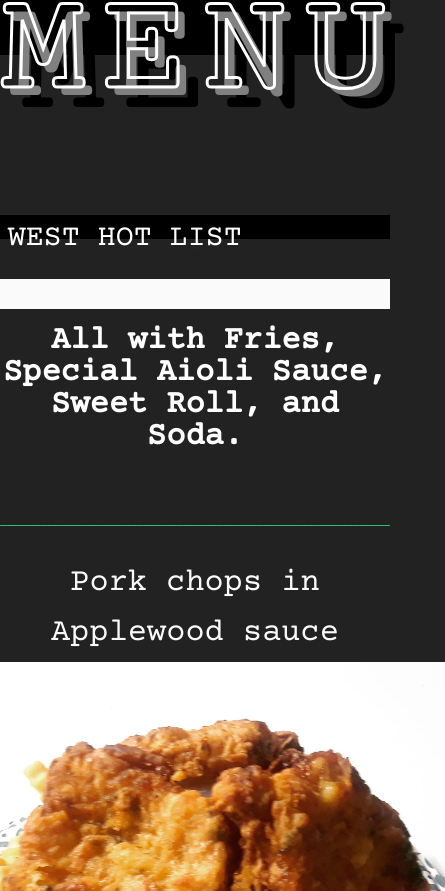
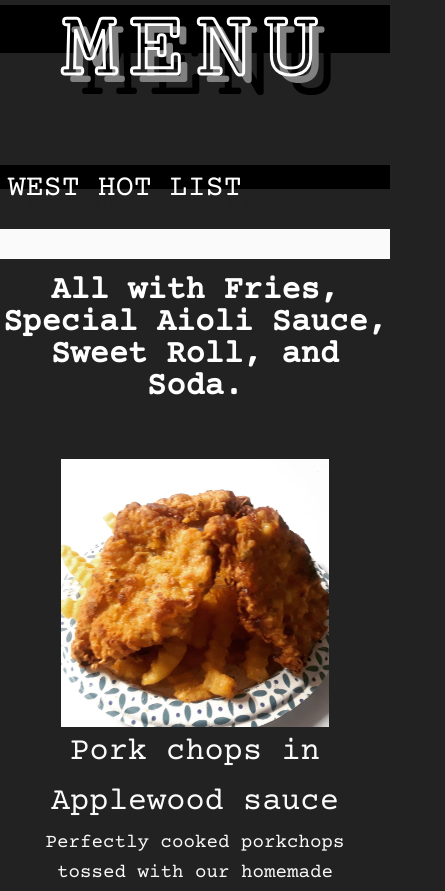
Before and after one commit to mjedwards/chefwes, a React (Create React App) app in the folder chef/: page / in a window 390 px wide. Shown: the part 1109-2000 px from the top of the page, 445 px wide, since content can reach past the window. Built offline with nearby package versions, Linux system fonts and the light colour scheme.

Commit message:
made minor changes

```diff
--- a/chef/package.json
+++ b/chef/package.json
@@ -12,6 +12,7 @@
     "react-dom": "^17.0.1",
     "react-router-dom": "^5.2.0",
     "react-scripts": "4.0.1",
+    "react-scroll": "^1.8.1",
     "web-vitals": "^0.2.4"
   },
   "scripts": {
--- a/chef/public/index.html
+++ b/chef/public/index.html
@@ -26,7 +26,7 @@
     -->
     <link rel="preconnect" href="https://fonts.gstatic.com">
     <link href="https://fonts.googleapis.com/css2?family=Courier+Prime&display=swap" rel="stylesheet">
-    <title>Chef West</title>
+    <title>Chef West Creations</title>
   </head>
   <body>
     <noscript>You need to enable JavaScript to run this app.</noscript>
--- a/chef/src/App.css
+++ b/chef/src/App.css
@@ -87,9 +87,9 @@ table {
   background-color: #222222;
 }
 
-.phone-nav {
+/* .phone-nav {
   float: right;
-}
+} */
 
 .phone-nav p {
   color: #ffffff;
@@ -193,7 +193,7 @@ table {
 }
 .ant-list * {
   color: #FAFAFA;
-  font-size: 1.2rem;
+  font-size: 2.2rem;
 }
 .ant-list-item-meta-content {
   color: #ffffff;
@@ -386,7 +386,7 @@ table {
 
 @media only screen and (max-width: 1000px) {
   .yelp {
-    width: 4%;
+    width: 40px;
   }
 }
 
@@ -399,6 +399,13 @@ table {
 }
 
 @media only screen and (max-width: 600px) {
+
+  #root > div > div:nth-child(1) > ul > li:nth-child(3) > div > span {
+    content: 'Call';
+    color: white;
+    float: right;
+  }
+
   .menu-container {
     display: flex;
     flex-flow: column;
@@ -420,12 +427,26 @@ table {
     left: 50%;
   }
 
+  .new-size {
+    width: 75% !important;
+  }
+
+  #gallery > div > div > div {
+    display: flex !important;
+    flex-flow: row wrap !important;
+  }
+
+  #gallery > div > div > div > div {
+    width: 50% !important;
+    max-width: 50% !important;
+  }
+
   .ant-list-item {
     width: 100vw;
   }
 
   .ant-col-24 h1 {
-    font-size: 9rem;
+    font-size: 6rem;
   }
 
   .ant-divider-horizontal.ant-divider-with-text {
@@ -448,7 +469,7 @@ table {
 
 .hours {
   width: 100vw;
-  font-size: 11px;
+  font-size: 15px;
 }
 
 .ant-divider-inner-text {
--- a/chef/src/Navigation.js
+++ b/chef/src/Navigation.js
@@ -1,5 +1,5 @@
 import React, { useState } from 'react'
-import { Link } from "react-router-dom";
+// import { Link } from "react-router-dom";
 import { Menu } from 'antd';
 
 
@@ -12,12 +12,15 @@ const Nav = () => {
     return (
         <div>
             <Menu onClick={handleClick} selectedKeys={[current]} mode="horizontal" className='nav-bar'>
-                <Menu.Item key="menu">
-                    <Link to="/"> See the menu!</Link>
-                </Menu.Item>
-                <Menu.Item key="cell" className='phone-nav'>
+            <Menu.Item key="cell" className='phone-nav'>
                     <p>Place an Order: <a href='tel:954-203-1996'>954-203-1996</a></p>
                 </Menu.Item>
+                {/* <Menu.Item key="cell" className='phone-nav'>
+                    <p>Place an Order: <a href='tel:954-203-1996'>954-203-1996</a></p>
+                </Menu.Item> */}
+                {/* <Menu.Item key="menu">
+                    <Link to="/#menu"> See the menu!</Link>
+                </Menu.Item> */}
             </Menu>
         </div>
     )
--- a/chef/src/menu/FoodMenu.js
+++ b/chef/src/menu/FoodMenu.js
@@ -31,55 +31,55 @@ const entrees = [
         title: 'Pork chops in Applewood sauce ',
         description: 'Perfectly cooked porkchops tossed with our homemade applewood sauce',
         price: '$13.00',
-        foodImage: <Image width={500} src={porkchops}/>
+        foodImage: <Image className="new-size"  src={porkchops}/>
       },
       {
         title: 'Turkey Infusion (regular or sweet)',
         description: 'Ground turkey prepared with our special seasoning and made to perfection',
         price: '$13.00',
-        foodImage: <Image width={500} src={turkey}/>
+        foodImage: <Image className="new-size"  src={turkey}/>
       },
       {
         title: 'Tilapia Fish Fried',
         description: 'Tilapia fried to perfection with our best seasoning',
         price: '$11.00',
-        foodImage: <Image width={500} src={tilapia}/>
+        foodImage: <Image className="new-size"  src={tilapia}/>
       },
       {
         title: 'BBQ Wings',
         description: 'Wings tossed with our special bbq sauce',
         price: '$15.00',
-        foodImage: <Image width={500} src={bbqwings}/>
+        foodImage: <Image className="new-size"  src={bbqwings}/>
       },
       {
         title: 'Honey Garlic Wings',
         description: 'Wings tossed with our homemade honey garlic sauce',
         price: '$15.00',
-        foodImage: <Image width={500} src={honeygarlic}/>
+        foodImage: <Image className="new-size"  src={honeygarlic}/>
       },
       {
         title: 'Baked Wings',
         description: 'Flavorful wings baked with seasoning and herbs',
         price: '$15.00',
-        foodImage: <Image width={500} src={baked}/>
+        foodImage: <Image className="new-size"  src={baked}/>
       },
       {
         title: 'Lemon Zest Wings',
         description: 'Wings tossed with fresh lemon zest and herbs',
         price: '$15.00',
-        foodImage: <Image width={500} src={zest}/>
+        foodImage: <Image className="new-size"  src={zest}/>
       },
       {
         title: 'Fried Boneless Chicken',
         description: 'Chicken fried and seasoned to perfection.',
         price: '$15.00',
-        foodImage: <Image width={500} src={boneless}/>
+        foodImage: <Image className="new-size"  src={boneless}/>
       },
       {
         title: 'Fried Shrimp',
         description: 'Shrimp fried and seasoned to perfection.',
         price: '$15.00',
-        foodImage: <Image width={500} src={shrimp}/>
+        foodImage: <Image className="new-size"  src={shrimp}/>
       }
   ];
 
@@ -93,7 +93,7 @@ let menuClass = [
 
 const FoodMenu = () => {
     return (
-        <div className="main-menu">
+        <div className="main-menu" id='menu'>
             <Jumbo />
             <Row style={{ width: '100vw'}} gutter={[32, 32]} className='menu-container'>
                 <Col span={12} style={{height: '100%', maxWidth:'100%'}}>
@@ -108,20 +108,21 @@ const FoodMenu = () => {
                             <br></br>
                             <br></br>
                             <br></br>
-                            <Divider dashed className='new-color'/>
+
                             <List
                             className='menu-list'
                             size="small"
                             itemLayout="horizontal"
                             dataSource={entrees}
                             renderItem={item =>
-                                    <List.Item style={{borderBottom: 'none', color:'white'}}>
+                                    <List.Item style={{borderBottom: 'none', color:'white', marginBottom:'100px'}}>
                                     <List.Item.Meta
-                                        title={<h3>{item.title}</h3>}
-                                        description={<p className="item-description">{item.foodImage}{item.description}</p>}
                                         style={{color:'white'}}
                                     />
-                                {item.price}<Divider dashed className='new-color'/>
+                                {item.foodImage}
+                                {<h3>{item.title}</h3>}
+                                {<p className="item-description">{item.description}</p>}
+                                {item.price}
                             </List.Item>}
                             />
                             <br></br>
```
Also changed, not shown: 2 other files (tests, documents, lock files or other folders).
